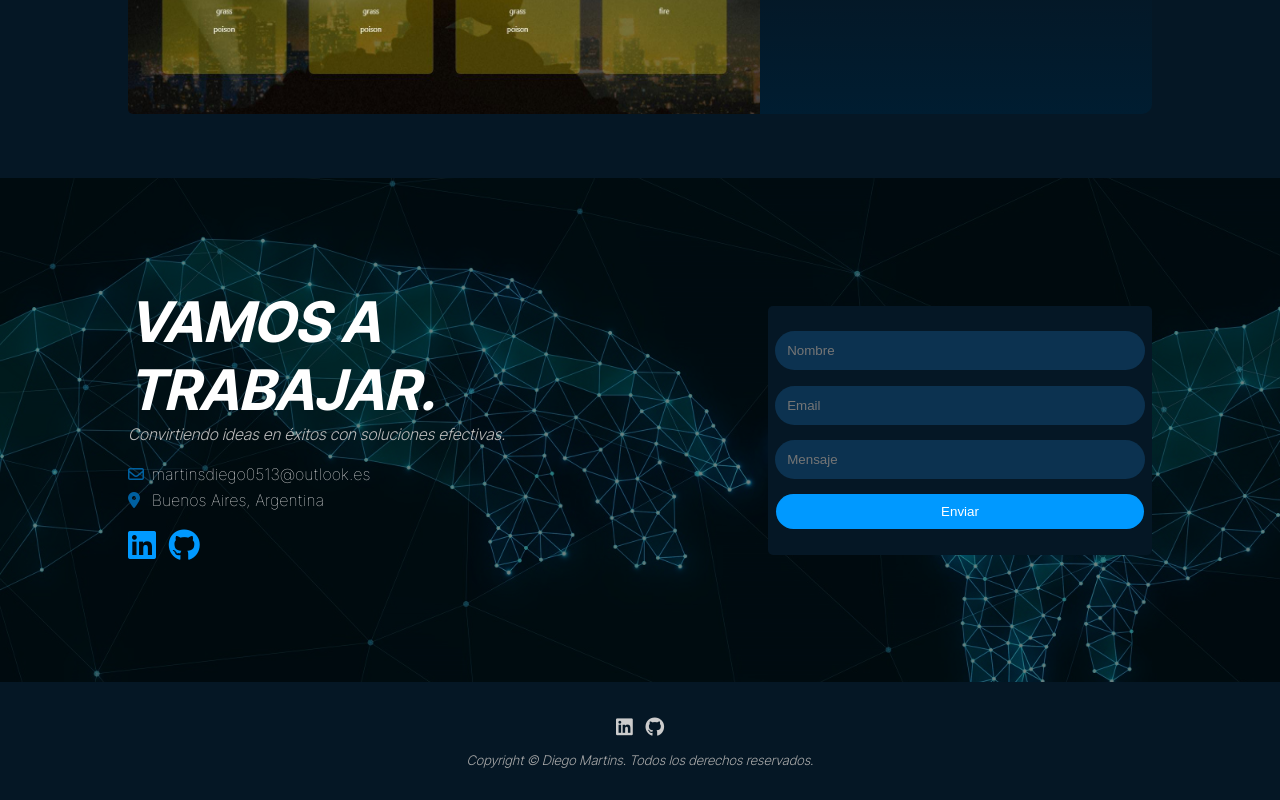
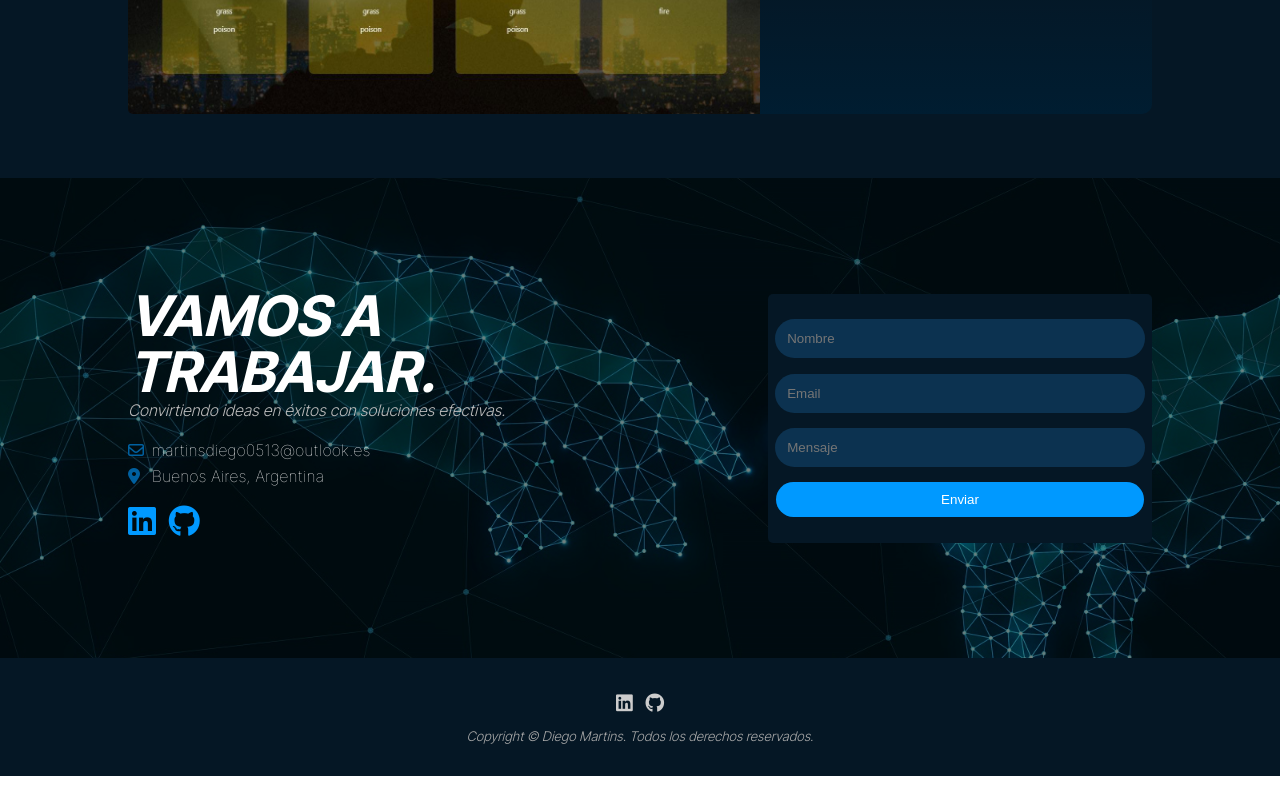
Before and after one commit to MartinsDiego17/Portfolio, a Next.js app: page / in a window 1280 px wide. Shown: the part 3036-3836 px from the top of the page. After the commit the page ends 3812 px from the top, so only its background shows below. Built offline with nearby package versions, Linux system fonts and the light colour scheme.

Commit message:
Fix h1 Contact

```diff
--- a/src/app/components/contacto/contact.css
+++ b/src/app/components/contacto/contact.css
@@ -12,6 +12,7 @@
         color: white;
         font-size: 3.5rem;
         font-style: italic;
+        line-height: 1;
         margin-bottom: 0;
     }
 
```
